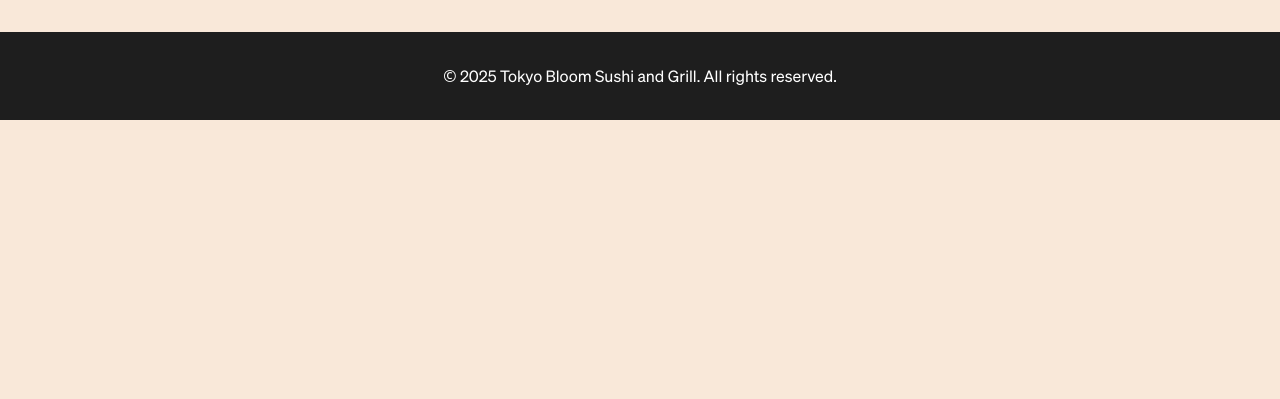
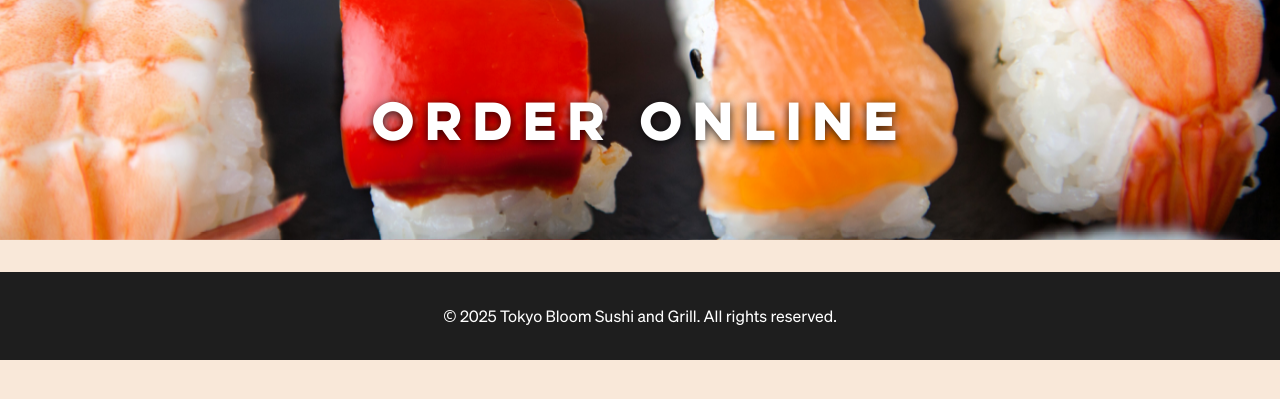
Before and after one commit to merleezy/tokyo-bloom, a PHP site: page /pages/order.html in a window 1280 px wide. Shown: the part 120-519 px from the top of the page. Run offline with PHP 8.4, Linux system fonts and the light colour scheme.

Commit message:
Add sliding hero images to menu and order pages with dynamic background

```diff
--- a/css/style.css
+++ b/css/style.css
@@ -123,6 +123,56 @@ main h2 {
   padding: 10vh 4vh;
   text-align: center;
   min-height: 70vh;
+}
+
+/* ---------------- Sliding hero images ---------------- */
+/* Container must hide overflow and be positioned for absolute children */
+.dynamic-hero {
+  position: relative;
+  overflow: hidden;
+}
+
+/* Each slide is an absolutely positioned <img> that fills the container.
+   We animate `transform` to slide images left/right without stretching. */
+.hero-img {
+  position: absolute;
+  inset: 0;
+  /* top:0; right:0; bottom:0; left:0; */
+  width: 100%;
+  height: 100%;
+  object-fit: cover;
+  display: block;
+  transform: translateX(0);
+  transition: transform 600ms cubic-bezier(.22, .9, .35, 1);
+  will-change: transform;
+  backface-visibility: hidden;
+}
+
+.hero-img.next {
+  transform: translateX(100%);
+}
+
+.hero-img.leaving {
+  transform: translateX(-100%);
+}
+
+/* Keep slides visually behind intro text/buttons and allow clicks through */
+.dynamic-hero .hero-img {
+  z-index: 0;
+  pointer-events: none;
+}
+
+/* Ensure heading and action buttons sit above the slides */
+.dynamic-hero> :not(.hero-img) {
+  position: relative;
+  z-index: 2;
+}
+
+/* Small tweak: keep the original background as a fallback when JS is disabled */
+@supports (object-fit: cover) {
+  #intro-section {
+    background: none;
+  }
 }
 
 /* Sub-Page Banner Specifics */
--- a/pages/menu.html
+++ b/pages/menu.html
@@ -24,7 +24,9 @@
   </header>
 
   <main>
-
+    <section class="page-banner dynamic-hero">
+      <h1>Menu</h1>
+    </section>
   </main>
 
   <footer id="site-footer">
--- a/pages/order.html
+++ b/pages/order.html
@@ -24,7 +24,9 @@
   </header>
 
   <main>
-
+    <section class="page-banner dynamic-hero">
+      <h1>Order Online</h1>
+    </section>
   </main>
 
   <footer id="site-footer">
```
Also changed, not shown: js/scripts.js (+41 -8 lines).
